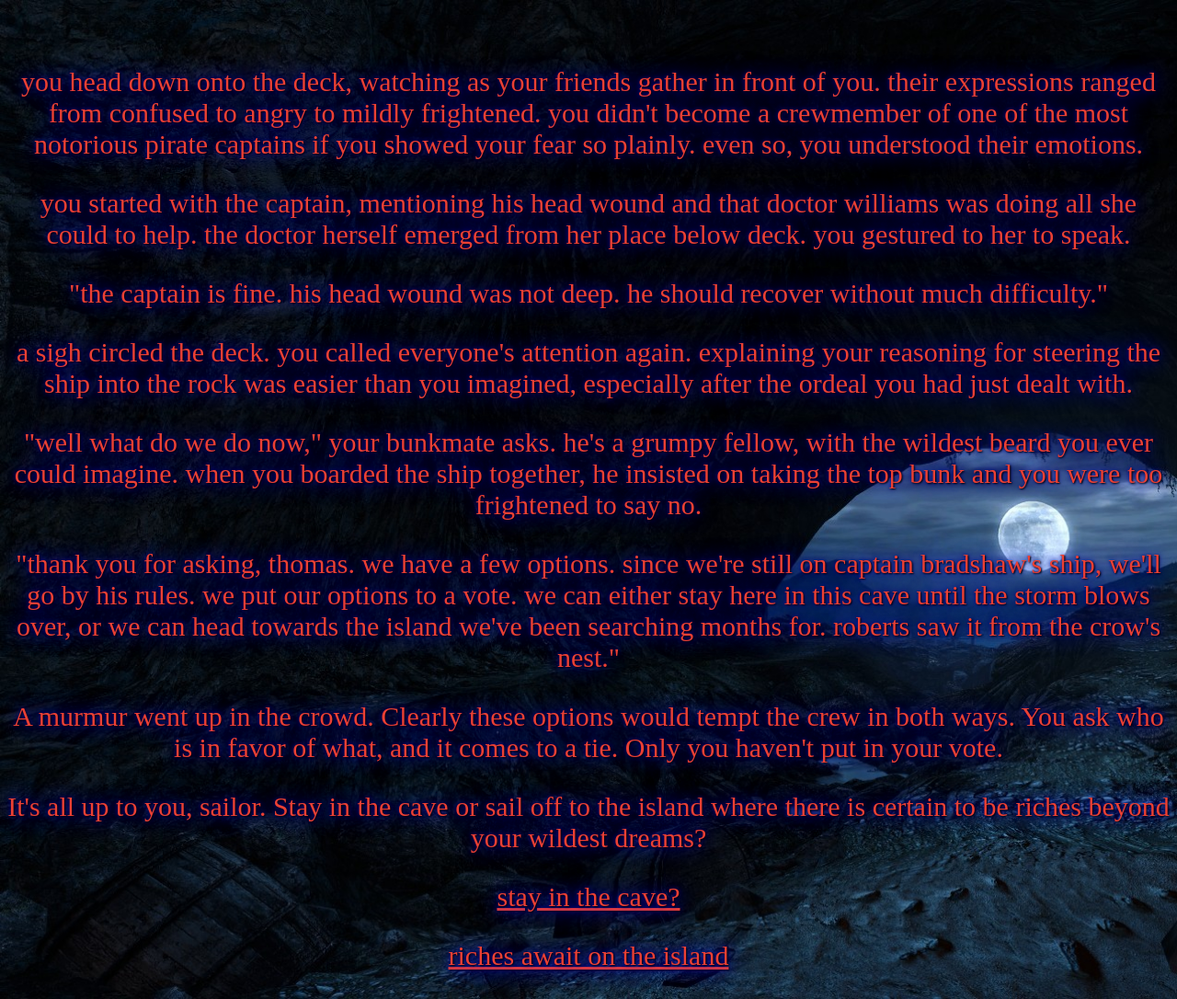
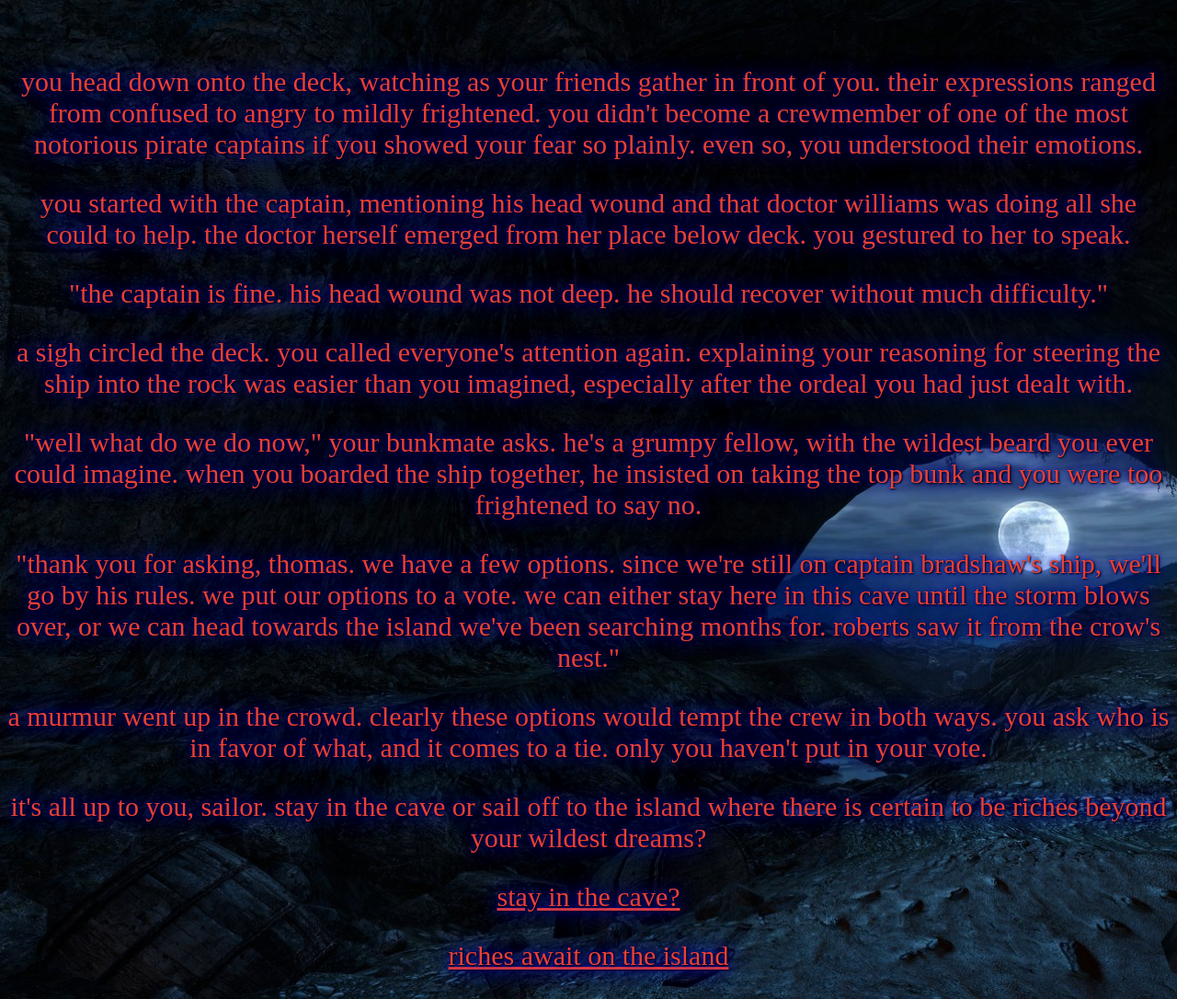
Before and after one commit to meg-charles/onthesea, a plain HTML site: page talk.html in a window 1280 px wide. Shown: the whole page at 92% size. Drawn offline with Linux system fonts and the light colour scheme; a web font is replaced by a local one.

Commit message:
Update talk.html
updated text

```diff
--- a/talk.html
+++ b/talk.html
@@ -35,10 +35,10 @@
       stay here in this cave until the storm blows over, or
       we can head towards the island we've been searching months
       for. roberts saw it from the crow's nest."</p>
-    <p>A murmur went up in the crowd. Clearly these options would
-      tempt the crew in both ways. You ask who is in favor of what,
-      and it comes to a tie. Only you haven't put in your vote.</p>
-    <p>It's all up to you, sailor. Stay in the cave or sail off
+    <p>a murmur went up in the crowd. clearly these options would
+      tempt the crew in both ways. you ask who is in favor of what,
+      and it comes to a tie. only you haven't put in your vote.</p>
+    <p>it's all up to you, sailor. stay in the cave or sail off
       to the island where there is certain to be riches beyond
       your wildest dreams?</p>
     <p><a href="cave.html"> stay in the cave? </a>
```
